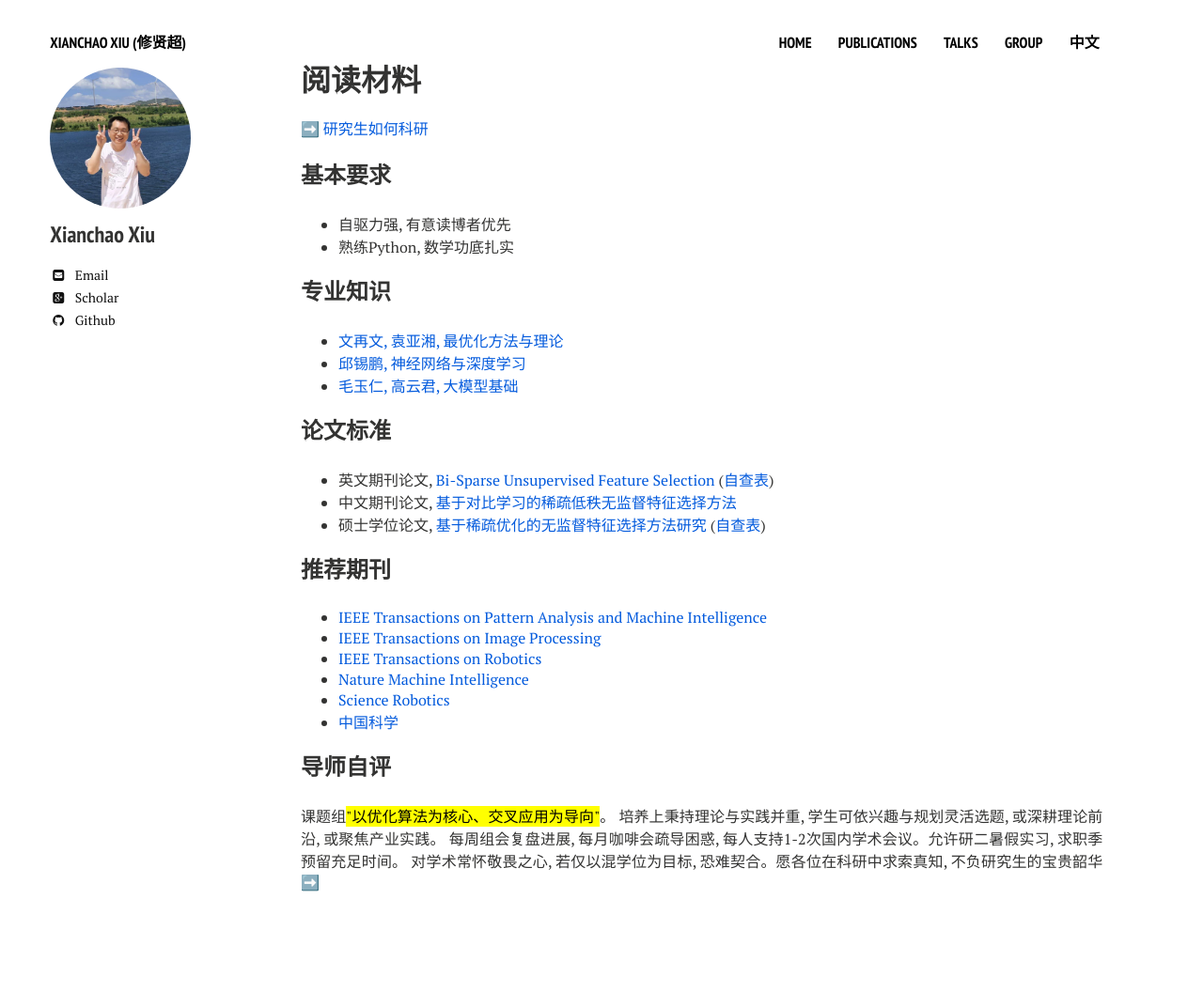
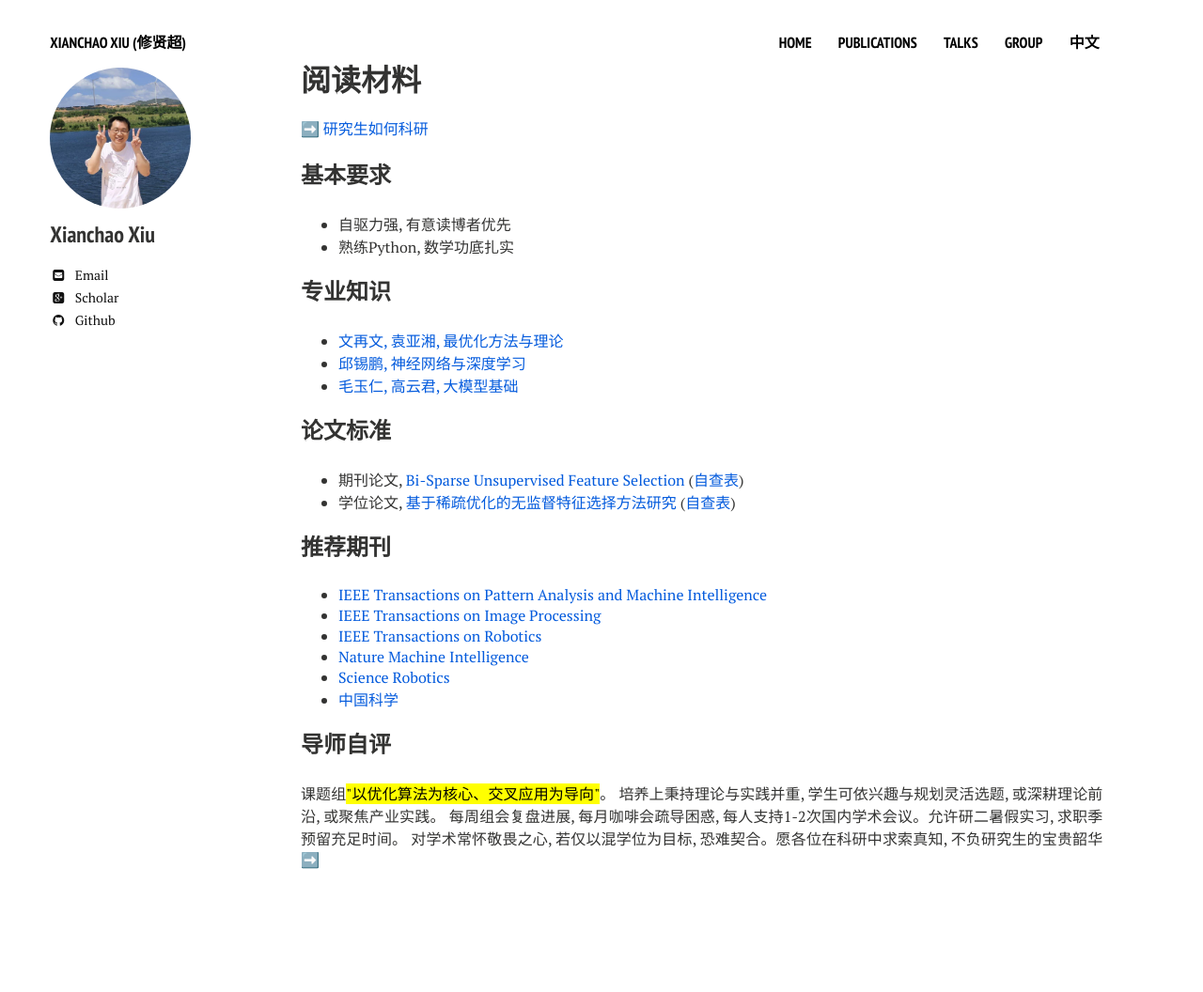
Before and after one commit to xianchaoxiu/xianchaoxiu.github.io, a Jekyll site: the page built from chinese/reading/index.md, in a window 1280 px wide. Shown: the whole page at 94% size. Built offline with Jekyll 4.4.1, drawn with Linux system fonts in a browser that asks for light colours; nearby versions of some CDN libraries; after the commit the page ends 1032 px from its top, so only the background shows below that.

Commit message:
Update index.md

```diff
--- a/chinese/reading/index.md
+++ b/chinese/reading/index.md
@@ -20,9 +20,8 @@ share: false
 
 
 ### 论文标准
-* 英文期刊论文, <a href="https://doi.org/10.1109/TIP.2025.3620667" class="textlink" target="_blank">Bi-Sparse Unsupervised Feature Selection</a> (<a href="../reading/list/paper.pdf" class="textlink" target="_blank">自查表</a>) <br>
-* 中文期刊论文, <a href="https://kns.cnki.net/kcms2/article/abstract?v=e_WjztTC4N0Z832a-bbzgdfGaZqegXeziR4mPpFe0A1ROQtRv8ba_BSLdRJqYhdrWzhvxs5NJ2O3SOWWMfU0FulX9LypoPkOg34ECqIZ1YDAiTz9p7_NUzLuG3aP698ALezyek3yh7yCM9L1er33sRDx01vji4IFd-a5be0Mbbc=&uniplatform=NZKPT" class="textlink" target="_blank">基于对比学习的稀疏低秩无监督特征选择方法</a> <br>
-* 硕士学位论文, <a href="https://xianchaoxiu.github.io/group/2025-Yang.pdf" class="textlink" target="_blank">基于稀疏优化的无监督特征选择方法研究</a> (<a href="../chinese/reading/list/thesis.pdf" class="textlink" target="_blank">自查表</a>) <br>
+* 期刊论文, <a href="https://doi.org/10.1109/TIP.2025.3620667" class="textlink" target="_blank">Bi-Sparse Unsupervised Feature Selection</a> (<a href="../reading/list/paper.pdf" class="textlink" target="_blank">自查表</a>) <br>
+* 学位论文, <a href="https://xianchaoxiu.github.io/group/2025-Yang.pdf" class="textlink" target="_blank">基于稀疏优化的无监督特征选择方法研究</a> (<a href="../chinese/reading/list/thesis.pdf" class="textlink" target="_blank">自查表</a>) <br>
 
 
 ### 推荐期刊
```
